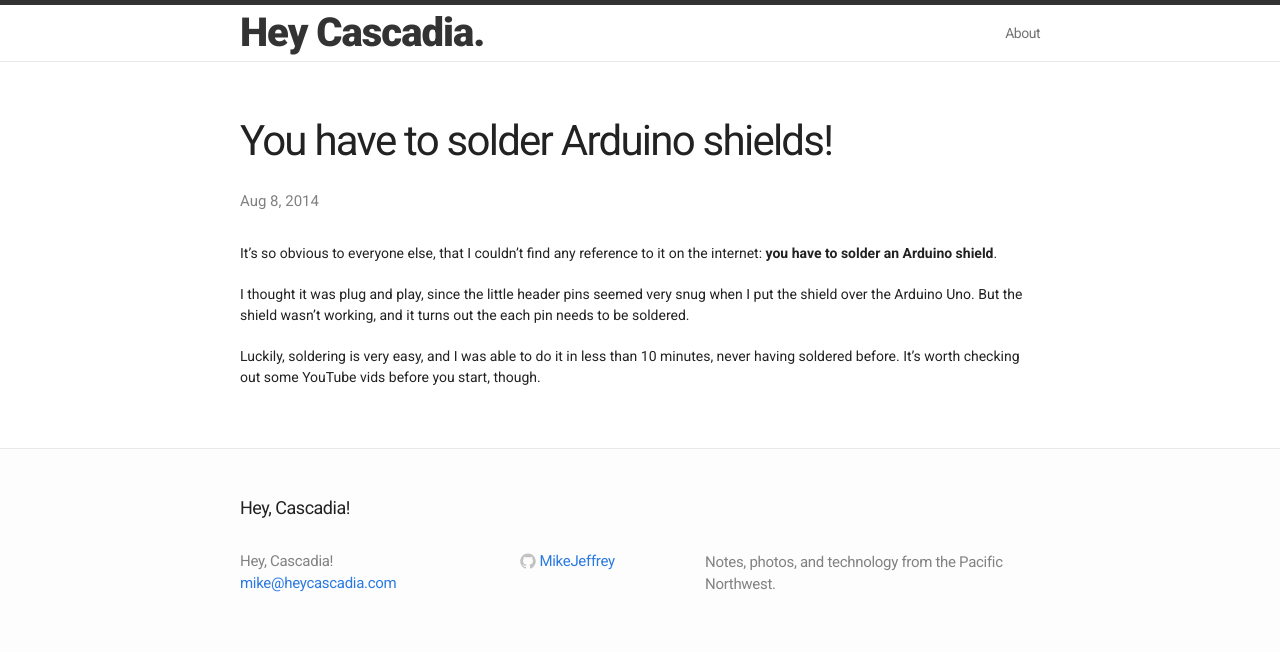
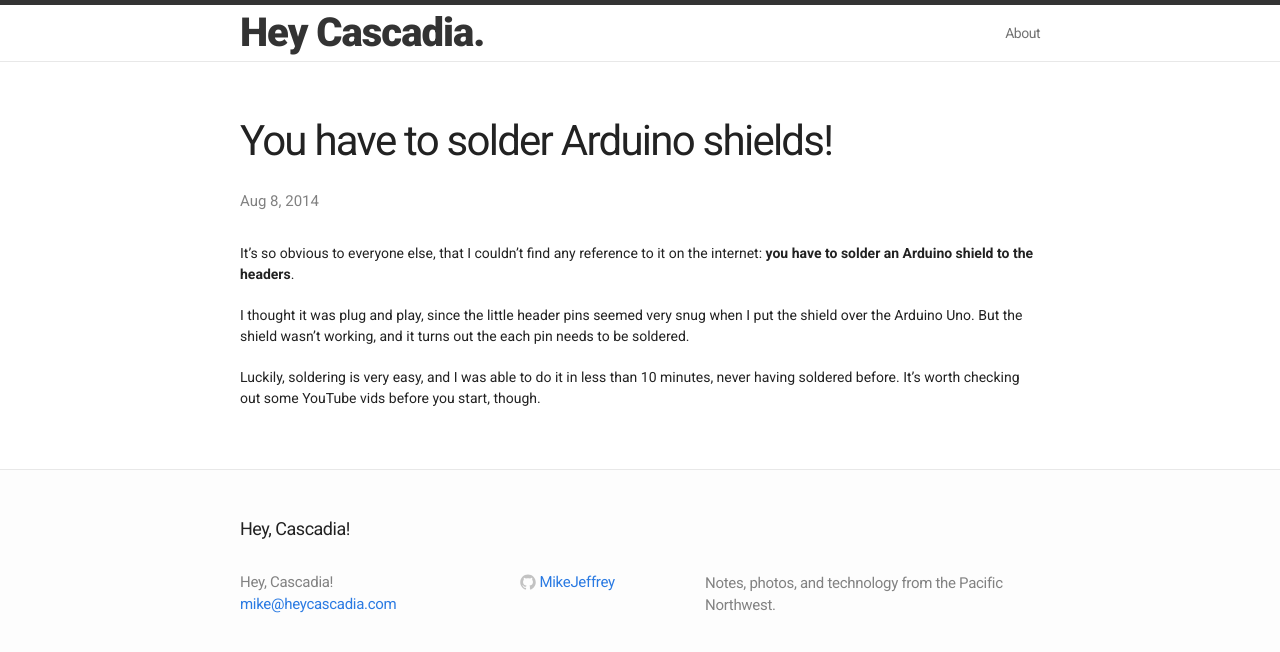
Before and after one commit to MikeJeffrey/heycascadia, a Jekyll site: the page built from _posts/2014-08-08-you-have-to-solder-arduino-shields.md, in a window 1280 px wide. Shown: the top 652 px of the page. Built offline with Jekyll 4.4.1, drawn with Linux system fonts in a browser that asks for light colours.

Commit message:
Update 2014-08-08-you-have-to-solder-arduino-shields.md

```diff
--- a/_posts/2014-08-08-you-have-to-solder-arduino-shields.md
+++ b/_posts/2014-08-08-you-have-to-solder-arduino-shields.md
@@ -4,7 +4,7 @@
 ---
 
 It's so obvious to everyone else, that I couldn't find any reference to it on the internet:
-**you have to solder an Arduino shield**.
+**you have to solder an Arduino shield to the headers**.
 
 I thought it was plug and play, since the little header pins seemed very snug when I
 put the shield over the Arduino Uno. But the shield wasn't working, and it turns out
```
